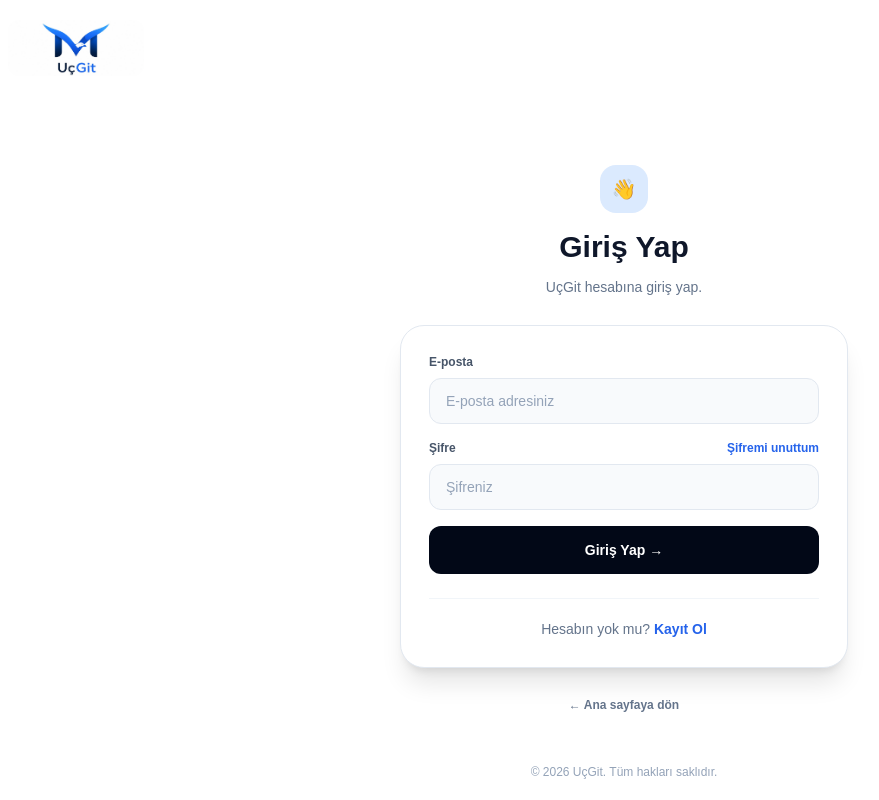
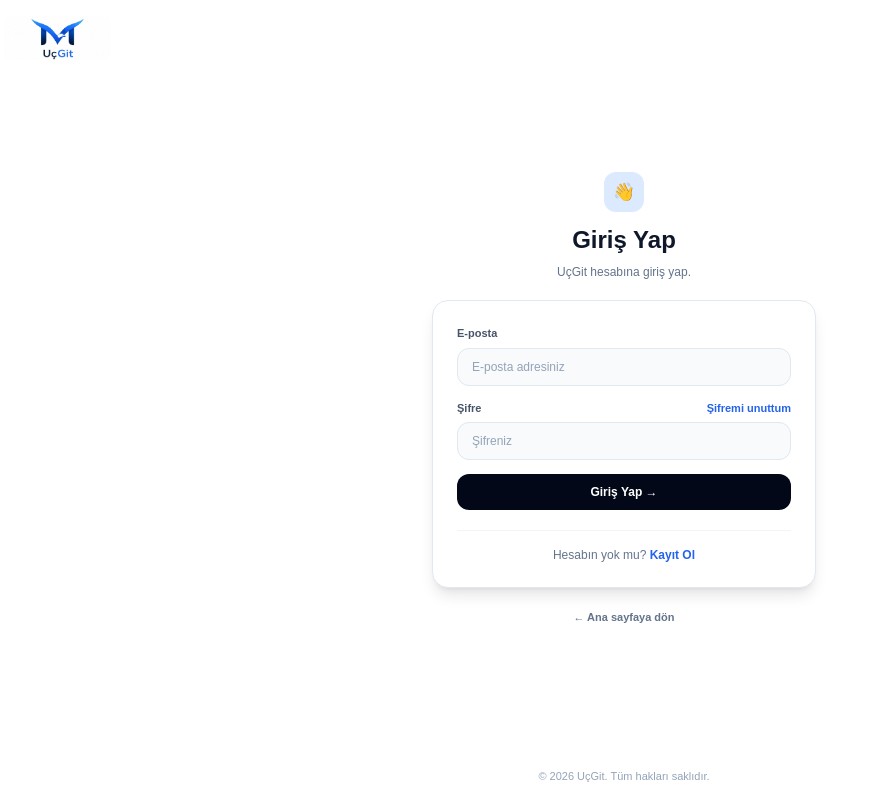
Before and after one commit to melihizzet/flight-platform, a Next.js app: page /login in a window 1280 px wide. Shown: the whole page, without its empty margins (16-895 px from the left). Built offline with nearby package versions, Linux system fonts and the light colour scheme.

Commit message:
Update page.tsx

```diff
--- a/app/login/page.tsx
+++ b/app/login/page.tsx
@@ -1,24 +1,24 @@
 export default function LoginPage() {
   return (
-    <main className="min-h-screen bg-white text-slate-900 overflow-hidden">
+    <main className="min-h-screen overflow-x-hidden bg-white text-slate-900">
 
       {/* BACKGROUND */}
       <div className="fixed inset-0 -z-10 bg-gradient-to-br from-blue-50 via-white to-purple-50" />
 
-      <div className="fixed -right-32 -top-32 -z-10 h-96 w-96 rounded-full bg-blue-400/10 blur-3xl" />
+      <div className="fixed -right-32 -top-32 -z-10 h-80 w-80 rounded-full bg-blue-400/10 blur-3xl" />
 
-      <div className="fixed -bottom-32 -left-32 -z-10 h-96 w-96 rounded-full bg-purple-400/10 blur-3xl" />
+      <div className="fixed -bottom-32 -left-32 -z-10 h-80 w-80 rounded-full bg-purple-400/10 blur-3xl" />
 
       {/* HEADER */}
       <header className="absolute left-0 right-0 top-0 z-20">
 
-        <div className="mx-auto flex max-w-7xl items-center px-6 py-5">
+        <div className="mx-auto flex max-w-7xl items-center px-5 py-4">
 
           <a href="/" className="flex items-center">
             <img
               src="/logo.jpg"
               alt="UçGit"
-              className="h-14 w-auto rounded-xl"
+              className="h-11 w-auto rounded-lg"
             />
           </a>
 
@@ -27,57 +27,59 @@ export default function LoginPage() {
       </header>
 
       {/* LOGIN */}
-      <section className="flex min-h-screen items-center justify-center px-6 pt-20">
+      <section className="flex min-h-screen items-center justify-center px-5 py-20">
 
-        <div className="w-full max-w-md">
+        <div className="w-full max-w-sm">
 
           {/* TITLE */}
-          <div className="mb-7 text-center">
+          <div className="mb-5 text-center">
 
-            <div className="mx-auto mb-4 flex h-12 w-12 items-center justify-center rounded-2xl bg-blue-100 text-xl">
+            <div className="mx-auto mb-3 flex h-10 w-10 items-center justify-center rounded-xl bg-blue-100 text-lg">
               👋
             </div>
 
-            <h1 className="text-3xl font-black text-slate-900">
+            <h1 className="text-2xl font-black text-slate-900">
               Giriş Yap
             </h1>
 
-            <p className="mt-3 text-sm text-slate-500">
+            <p className="mt-2 text-xs text-slate-500">
               UçGit hesabına giriş yap.
             </p>
 
           </div>
 
-          {/* FORM */}
-          <div className="rounded-3xl border border-slate-200 bg-white p-7 shadow-xl">
+          {/* FORM CARD */}
+          <div className="rounded-2xl border border-slate-200 bg-white p-6 shadow-lg">
 
-            <form className="space-y-4">
+            <form className="space-y-3.5">
 
+              {/* EMAIL */}
               <div>
 
-                <label className="mb-2 block text-xs font-semibold text-slate-600">
+                <label className="mb-1.5 block text-[11px] font-semibold text-slate-600">
                   E-posta
                 </label>
 
                 <input
                   type="email"
                   placeholder="E-posta adresiniz"
-                  className="w-full rounded-xl border border-slate-200 bg-slate-50 px-4 py-3 text-sm text-slate-900 outline-none transition placeholder:text-slate-400 focus:border-blue-400 focus:bg-white"
+                  className="w-full rounded-xl border border-slate-200 bg-slate-50 px-3.5 py-2.5 text-xs text-slate-900 outline-none transition placeholder:text-slate-400 focus:border-blue-400 focus:bg-white"
                 />
 
               </div>
 
+              {/* PASSWORD */}
               <div>
 
-                <div className="mb-2 flex items-center justify-between">
+                <div className="mb-1.5 flex items-center justify-between">
 
-                  <label className="text-xs font-semibold text-slate-600">
+                  <label className="text-[11px] font-semibold text-slate-600">
                     Şifre
                   </label>
 
                   <a
                     href="#"
-                    className="text-xs font-semibold text-blue-600 hover:text-blue-700"
+                    className="text-[11px] font-semibold text-blue-600 transition hover:text-blue-700"
                   >
                     Şifremi unuttum
                   </a>
@@ -87,14 +89,15 @@ export default function LoginPage() {
                 <input
                   type="password"
                   placeholder="Şifreniz"
-                  className="w-full rounded-xl border border-slate-200 bg-slate-50 px-4 py-3 text-sm text-slate-900 outline-none transition placeholder:text-slate-400 focus:border-blue-400 focus:bg-white"
+                  className="w-full rounded-xl border border-slate-200 bg-slate-50 px-3.5 py-2.5 text-xs text-slate-900 outline-none transition placeholder:text-slate-400 focus:border-blue-400 focus:bg-white"
                 />
 
               </div>
 
+              {/* LOGIN BUTTON */}
               <button
                 type="submit"
-                className="w-full rounded-xl bg-[#020817] py-3.5 text-sm font-bold text-white transition hover:bg-blue-600"
+                className="w-full rounded-xl bg-[#020817] py-2.5 text-xs font-bold text-white transition hover:bg-blue-600"
               >
                 Giriş Yap →
               </button>
@@ -102,14 +105,14 @@ export default function LoginPage() {
             </form>
 
             {/* REGISTER */}
-            <div className="mt-6 border-t border-slate-100 pt-5 text-center">
+            <div className="mt-5 border-t border-slate-100 pt-4 text-center">
 
-              <p className="text-sm text-slate-500">
+              <p className="text-xs text-slate-500">
                 Hesabın yok mu?{" "}
 
                 <a
                   href="/register"
-                  className="font-bold text-blue-600 hover:text-blue-700"
+                  className="font-bold text-blue-600 transition hover:text-blue-700"
                 >
                   Kayıt Ol
                 </a>
@@ -120,11 +123,11 @@ export default function LoginPage() {
           </div>
 
           {/* BACK */}
-          <div className="mt-6 text-center">
+          <div className="mt-4 text-center">
 
             <a
               href="/"
-              className="text-xs font-semibold text-slate-500 transition hover:text-blue-600"
+              className="text-[11px] font-semibold text-slate-500 transition hover:text-blue-600"
             >
               ← Ana sayfaya dön
             </a>
@@ -136,9 +139,9 @@ export default function LoginPage() {
       </section>
 
       {/* FOOTER */}
-      <footer className="absolute bottom-0 left-0 right-0 py-5 text-center">
+      <footer className="absolute bottom-0 left-0 right-0 py-4 text-center">
 
-        <p className="text-xs text-slate-400">
+        <p className="text-[11px] text-slate-400">
           © 2026 UçGit. Tüm hakları saklıdır.
         </p>
 
```
